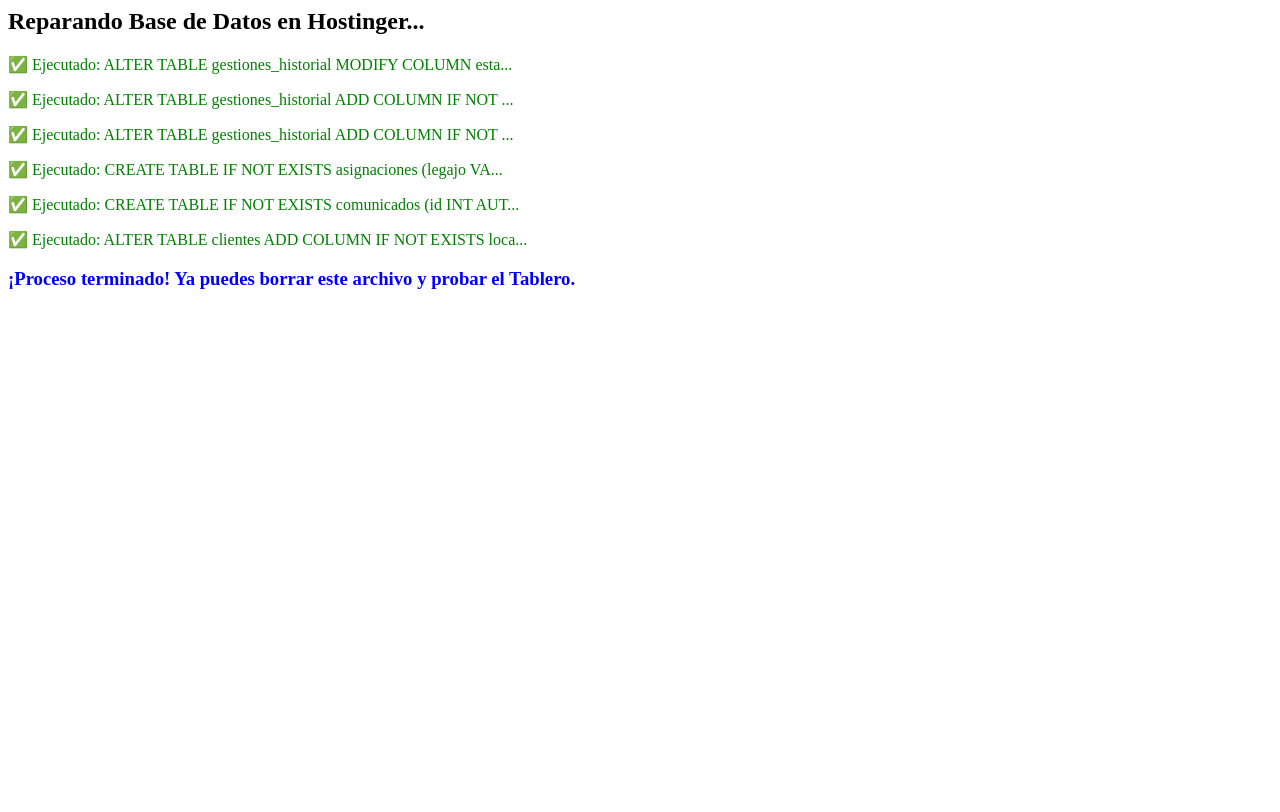
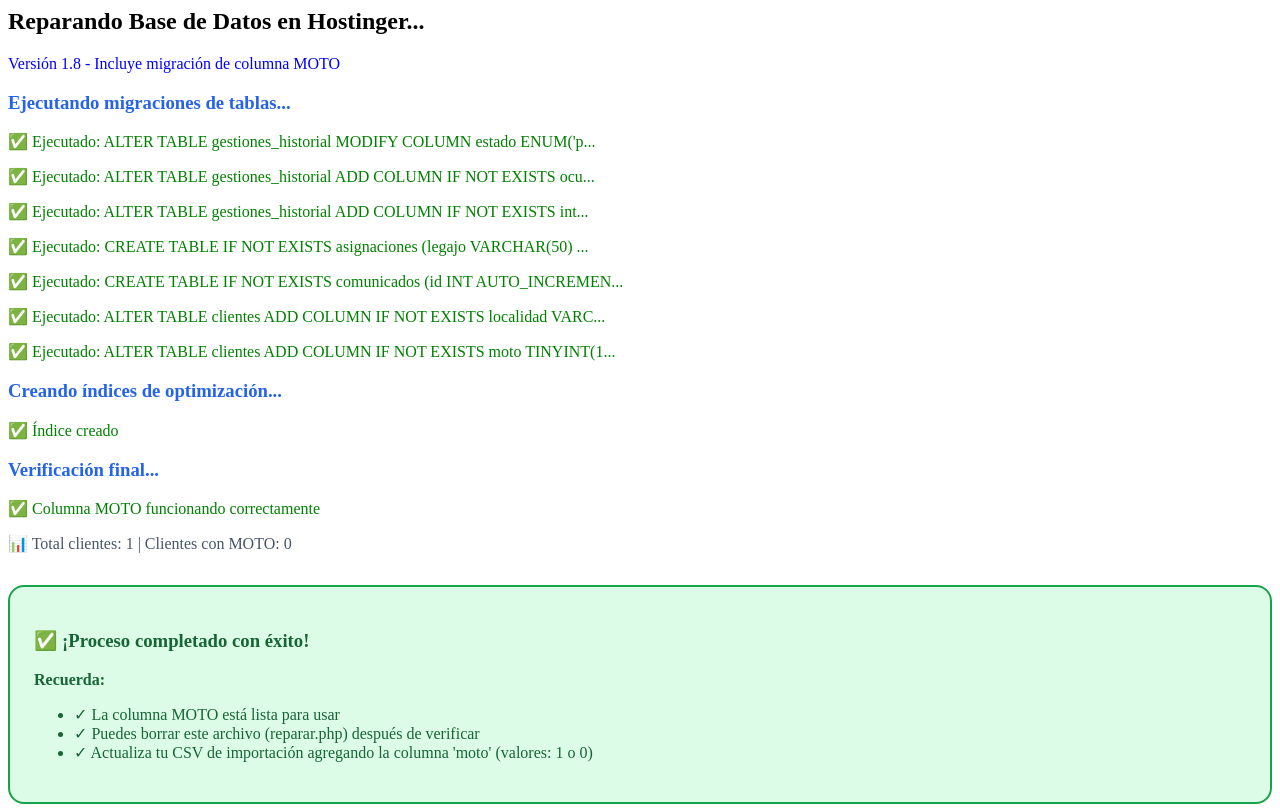
Before and after one commit to puntoaltotecno/crmroque, a PHP site: page /reparar.php in a window 1280 px wide. Before the commit the page ends 289 px from the top, so only its background shows below. Run offline with PHP 8.4, Linux system fonts and the light colour scheme; tables that the repository leaves empty hold one stand-in row (values such as "Sample post").

Commit message:
Add files via upload

```diff
--- a/reparar.php
+++ b/reparar.php
@@ -1,27 +1,84 @@
 <?php
+/**
+ * ARCHIVO: reparar.php
+ * VERSIÓN: 1.8 - Agregado soporte para columna MOTO
+ */
 require_once 'db.php';
 
 echo "<h2>Reparando Base de Datos en Hostinger...</h2>";
+echo "<p style='color:blue;'>Versión 1.8 - Incluye migración de columna MOTO</p>";
 
 try {
     $queries = [
+        // Migraciones previas
         "ALTER TABLE gestiones_historial MODIFY COLUMN estado ENUM('promesa','no_responde','no_corresponde','llamar','numero_baja','otro','al_dia','carta') DEFAULT 'promesa'",
         "ALTER TABLE gestiones_historial ADD COLUMN IF NOT EXISTS oculta TINYINT(1) DEFAULT 0",
         "ALTER TABLE gestiones_historial ADD COLUMN IF NOT EXISTS intentos INT DEFAULT 0",
         "CREATE TABLE IF NOT EXISTS asignaciones (legajo VARCHAR(50) NOT NULL, usuario_id INT NOT NULL, PRIMARY KEY (legajo)) ENGINE=InnoDB",
         "CREATE TABLE IF NOT EXISTS comunicados (id INT AUTO_INCREMENT PRIMARY KEY, usuario_destino_id INT DEFAULT NULL, mensaje TEXT NOT NULL, fecha_creacion DATETIME DEFAULT CURRENT_TIMESTAMP, activo TINYINT(1) DEFAULT 1) ENGINE=InnoDB",
-        "ALTER TABLE clientes ADD COLUMN IF NOT EXISTS localidad VARCHAR(100) AFTER c_cuotas"
+        "ALTER TABLE clientes ADD COLUMN IF NOT EXISTS localidad VARCHAR(100) AFTER c_cuotas",
+
+        // ── NUEVA MIGRACIÓN v1.8: Columna MOTO ──
+        "ALTER TABLE clientes ADD COLUMN IF NOT EXISTS moto TINYINT(1) DEFAULT 0 COMMENT 'Indica si el cliente tiene moto' AFTER telefonos",
     ];
+
+    $indices = [
+        // Índice para optimizar búsquedas por MOTO
+        "CREATE INDEX IF NOT EXISTS idx_moto ON clientes(moto)"
+    ];
+
+    echo "<h3 style='color:#2563eb;'>Ejecutando migraciones de tablas...</h3>";
 
     foreach ($queries as $sql) {
         try {
             $pdo->exec($sql);
-            echo "<p style='color:green'>✅ Ejecutado: " . substr($sql, 0, 50) . "...</p>";
+            echo "<p style='color:green'>✅ Ejecutado: " . substr($sql, 0, 60) . "...</p>";
         } catch (Exception $e) {
-            echo "<p style='color:orange'>⚠️ Nota: " . $e->getMessage() . "</p>";
+            // Si la columna ya existe, no es un error crítico
+            if (strpos($e->getMessage(), 'Duplicate column') !== false) {
+                echo "<p style='color:orange'>⚠️ Ya existía: " . substr($sql, 0, 60) . "...</p>";
+            } else {
+                echo "<p style='color:orange'>⚠️ Nota: " . $e->getMessage() . "</p>";
+            }
         }
     }
-    echo "<h3 style='color:blue'>¡Proceso terminado! Ya puedes borrar este archivo y probar el Tablero.</h3>";
+
+    echo "<h3 style='color:#2563eb;'>Creando índices de optimización...</h3>";
+
+    foreach ($indices as $sql) {
+        try {
+            $pdo->exec($sql);
+            echo "<p style='color:green'>✅ Índice creado</p>";
+        } catch (Exception $e) {
+            if (strpos($e->getMessage(), 'Duplicate key') !== false) {
+                echo "<p style='color:orange'>⚠️ Índice ya existía</p>";
+            } else {
+                echo "<p style='color:orange'>⚠️ Nota: " . $e->getMessage() . "</p>";
+            }
+        }
+    }
+
+    // Verificar que la columna MOTO existe
+    echo "<h3 style='color:#2563eb;'>Verificación final...</h3>";
+    try {
+        $result = $pdo->query("SELECT COUNT(*) as total, SUM(moto) as motos FROM clientes")->fetch();
+        echo "<p style='color:green'>✅ Columna MOTO funcionando correctamente</p>";
+        echo "<p style='color:#475569;'>📊 Total clientes: {$result['total']} | Clientes con MOTO: " . ($result['motos'] ?? 0) . "</p>";
+    } catch (Exception $e) {
+        echo "<p style='color:red'>❌ Error al verificar columna MOTO: " . $e->getMessage() . "</p>";
+    }
+
+    echo "<div style='background:#dcfce7;border:2px solid #16a34a;padding:1.5rem;border-radius:1rem;margin-top:2rem;'>";
+    echo "<h3 style='color:#166534;'>✅ ¡Proceso completado con éxito!</h3>";
+    echo "<p style='color:#166534;'><strong>Recuerda:</strong></p>";
+    echo "<ul style='color:#166534;'>";
+    echo "<li>✓ La columna MOTO está lista para usar</li>";
+    echo "<li>✓ Puedes borrar este archivo (reparar.php) después de verificar</li>";
+    echo "<li>✓ Actualiza tu CSV de importación agregando la columna 'moto' (valores: 1 o 0)</li>";
+    echo "</ul>";
+    echo "</div>";
+
 } catch (Exception $e) {
     echo "<h3 style='color:red'>Error crítico: " . $e->getMessage() . "</h3>";
 }
+?>
```
Also changed, not shown: api_clientes.php (+10 -4 lines), api_importar_csv.php (+28 -17 lines), index.php (+21 -6 lines).
